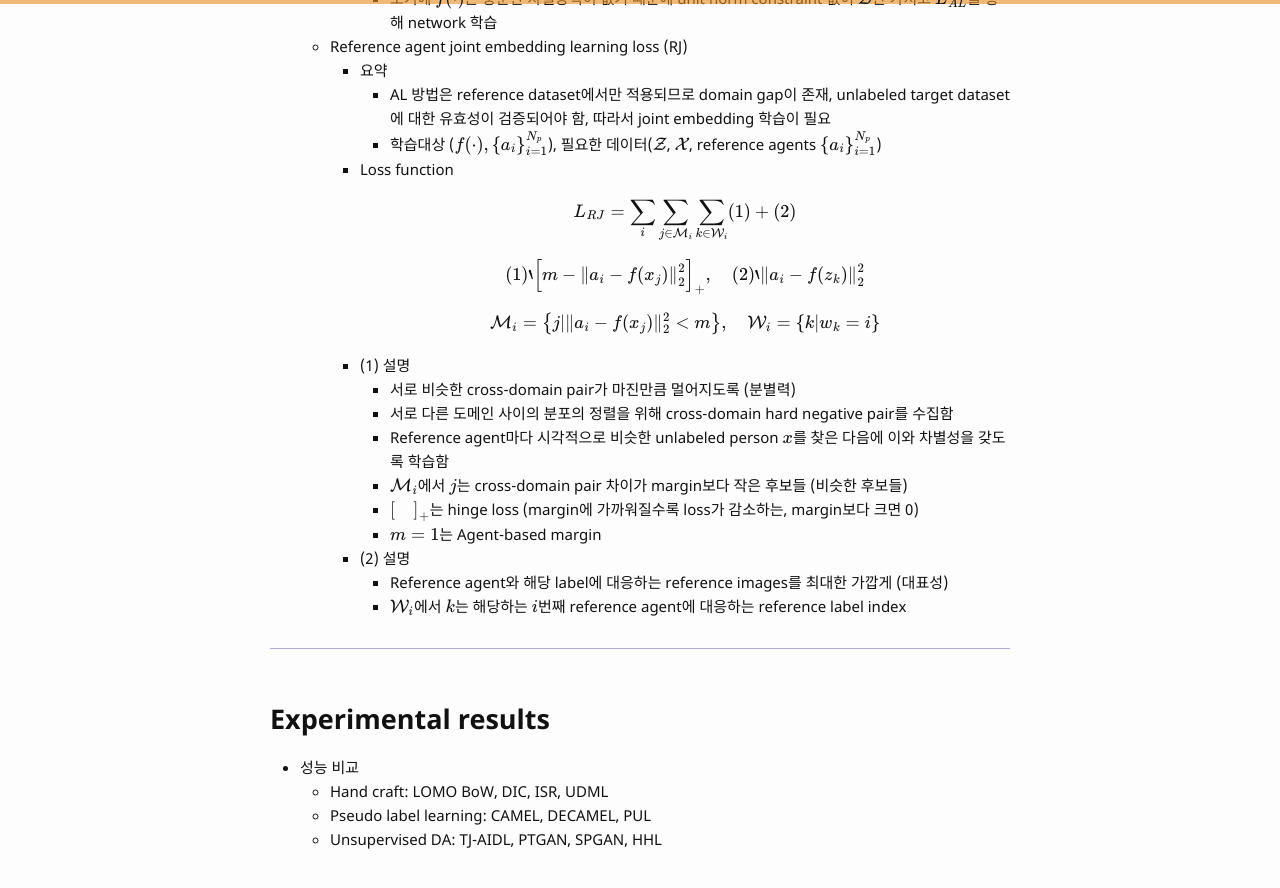
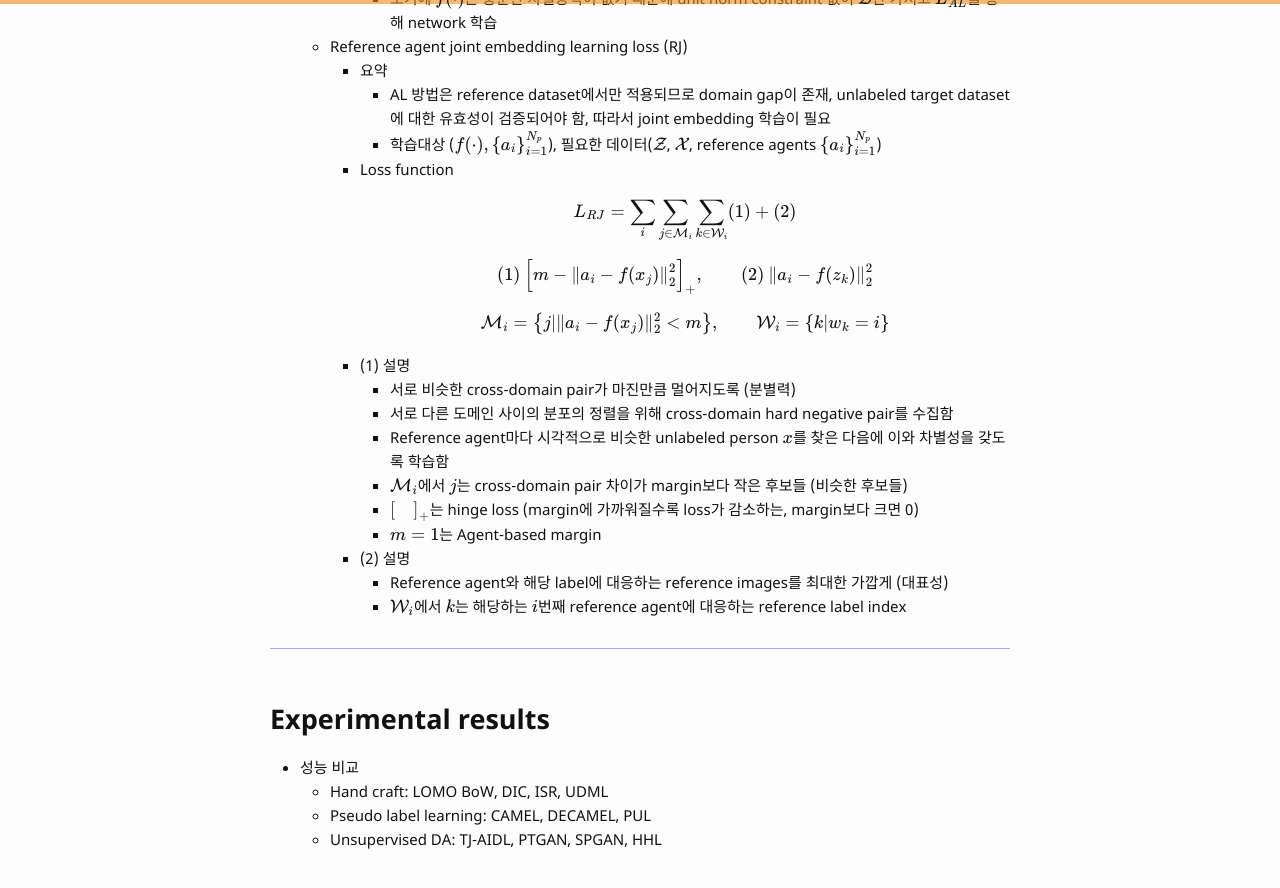
Before and after one commit to bismex/bismex.github.io, a Jekyll site: the page built from _posts/2019-07-04-MAR.md, in a window 1280 px wide and 900 px high, scrolled down 5582 px. Shown: the top 888 px of the window. Built offline with Jekyll 4.4.1, drawn with Linux system fonts in a browser that asks for light colours; formulas are drawn with MathJax 3.

Commit message:
Update 2019-07-04-MAR.md

```diff
--- a/_posts/2019-07-04-MAR.md
+++ b/_posts/2019-07-04-MAR.md
@@ -146,8 +146,8 @@ tags: CV re-id unsupervised
       - 학습대상 ($$f(\cdot), \left \{ a_i \right \}^{N_p}_{i=1}$$), 필요한 데이터($$\mathcal{Z}$$, $$\mathcal{X}$$, reference agents $$\left \{ a_i \right \}^{N_p}_{i=1}$$)
     - Loss function
       <p align="center">$$L_{RJ} = \sum_i \sum_{j \in \mathcal{M}_i} \sum_{k \in \mathcal{W}_i} (1) + (2) $$</p>
-      <p align="center">$$(1)` \left [ m - \left \| a_i - f(x_j) \right \|^2_2 \right ]_+, \quad (2)` \left \| a_i - f(z_k) \right \|^2_2$$</p>
-      <p align="center">$$\mathcal{M}_i = \left \{ j |  \| a_i - f(x_j)  \|^2_2 < m \right \}, \quad \mathcal{W}_i = \left \{ k | w_k = i \right \}$$</p>
+      <p align="center">$$(1)\: \left [ m - \left \| a_i - f(x_j) \right \|^2_2 \right ]_+, \qquad (2)\: \left \| a_i - f(z_k) \right \|^2_2$$</p>
+      <p align="center">$$\mathcal{M}_i = \left \{ j |  \| a_i - f(x_j)  \|^2_2 < m \right \}, \qquad \mathcal{W}_i = \left \{ k | w_k = i \right \}$$</p>
     - (1) 설명
       - 서로 비슷한 cross-domain pair가 마진만큼 멀어지도록 (분별력)
       - 서로 다른 도메인 사이의 분포의 정렬을 위해 cross-domain hard negative pair를 수집함
```
